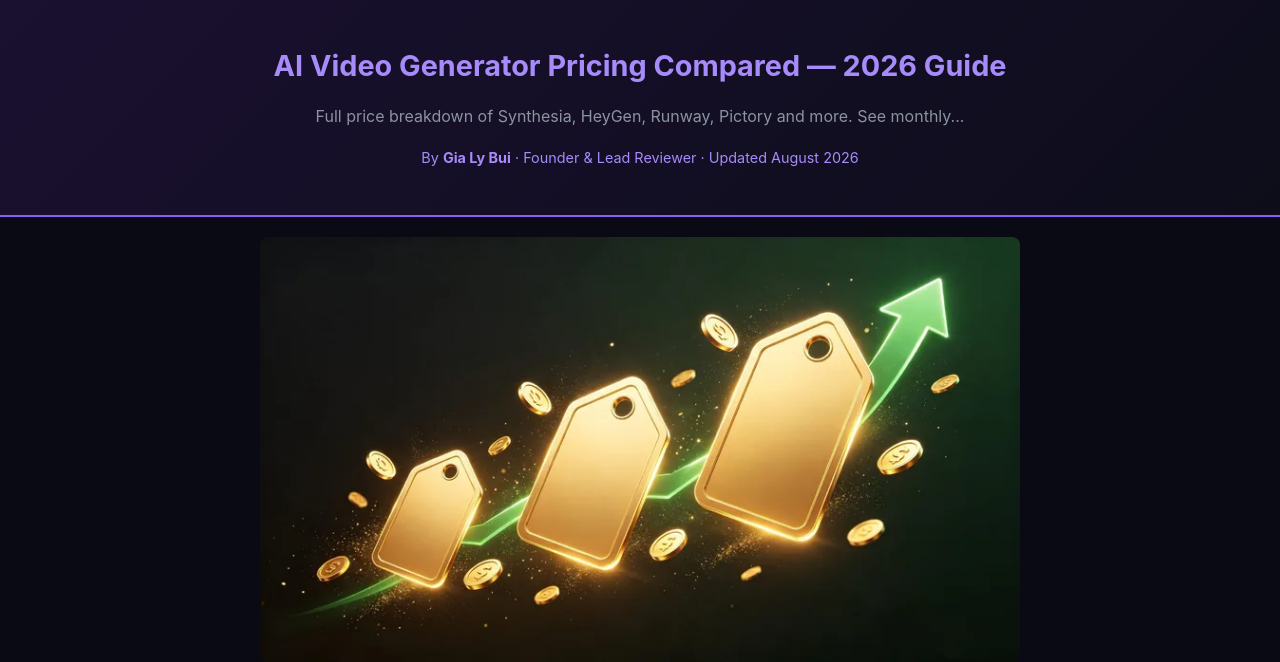
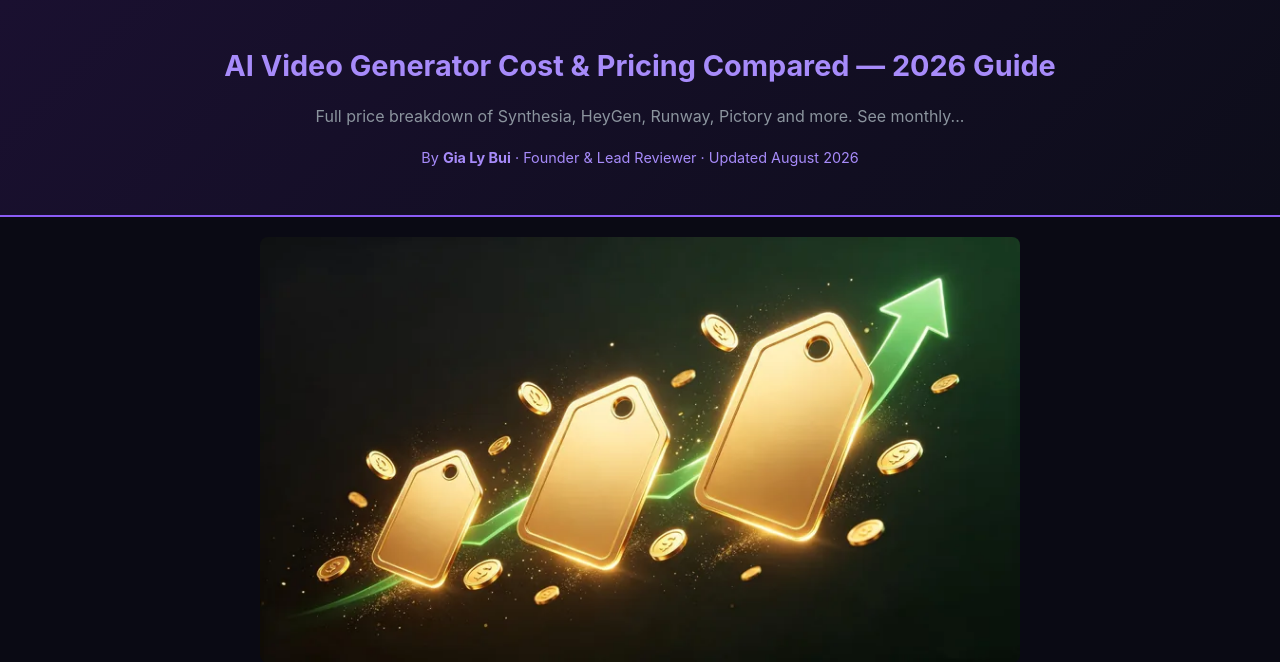
Before and after one commit to buigialy30206-eng/ai-video-tools, a FastAPI app: page /pricing in a window 1280 px wide. Shown: the top 662 px of the page. Run offline with FastAPI, Linux system fonts and the light colour scheme.

Commit message:
pricing page: add 'cost' to title/meta (GSC query mining — cost cluster 8 impressions)

```diff
--- a/templates/pricing.html
+++ b/templates/pricing.html
@@ -3,13 +3,13 @@
 <head>
     <meta charset="UTF-8">
     <meta name="viewport" content="width=device-width, initial-scale=1.0">
-    <title>AI Video Generator Pricing Compared — 2026 Guide</title>
-    <meta name="description" content="Full price breakdown of Synthesia, HeyGen, Runway, Pictory and more. See monthly costs, hidden fees and which AI video tool fits your budget.">
+    <title>AI Video Generator Cost & Pricing Compared — 2026 Guide</title>
+    <meta name="description" content="AI video generator cost guide: real monthly prices for Synthesia, HeyGen, Runway, Pictory and more, plus hidden fees and credit limits.">
     <link rel="preload" as="image" href="/static/hero-pricing-1200.webp" imagesrcset="/static/hero-pricing-720.webp 720w, /static/hero-pricing-800.webp 800w, /static/hero-pricing-1200.webp 1200w, /static/hero-pricing-1440.webp 1440w, /static/hero-pricing-1920.webp 1920w" imagesizes="(max-width: 800px) 100vw, 800px" fetchpriority="high">
     <link rel="canonical" href="https://aivideotest.com/pricing">
     <link rel="icon" type="image/png" href="/static/logo.png">
-    <meta property="og:title" content="AI Video Generator Pricing Compared — 2026 Guide">
-    <meta property="og:description" content="Full price breakdown of Synthesia, HeyGen, Runway, Pictory and more. See monthly costs, hidden fees and which AI video tool fits your budget.">
+    <meta property="og:title" content="AI Video Generator Cost & Pricing Compared — 2026 Guide">
+    <meta property="og:description" content="AI video generator cost guide: real monthly prices for Synthesia, HeyGen, Runway, Pictory and more, plus hidden fees and credit limits.">
     <meta property="og:url" content="https://aivideotest.com/pricing">
     <meta property="og:site_name" content="AI Video Tools">
     <meta property="og:type" content="article">
@@ -17,13 +17,13 @@
     <meta property="og:image:width" content="1920">
     <meta property="og:image:height" content="1080">
     <meta name="twitter:card" content="summary_large_image">
-    <meta name="twitter:title" content="AI Video Generator Pricing Compared — 2026 Guide">
-    <meta name="twitter:description" content="Full price breakdown of Synthesia, HeyGen, Runway, Pictory and more. See monthly costs, hidden fees and which AI video tool fits your budget.">
+    <meta name="twitter:title" content="AI Video Generator Cost & Pricing Compared — 2026 Guide">
+    <meta name="twitter:description" content="AI video generator cost guide: real monthly prices for Synthesia, HeyGen, Runway, Pictory and more, plus hidden fees and credit limits.">
     <meta name="twitter:image" content="https://aivideotest.com/static/hero-pricing.jpg">
     <meta name="article:modified_time" content="2026-08-16T00:00:00+00:00">
     <meta name="last-updated" content="2026-08-16">
     <script type="application/ld+json">
-    {"@context":"https://schema.org","@type":"Article","headline":"AI Video Generator Pricing Compared — 2026 Guide","image":"https://aivideotest.com/static/hero-pricing.jpg","datePublished":"2026-08-16T00:00:00+00:00","dateModified":"2026-08-16T00:00:00+00:00","author":{"@type":"Person","name":"Gia Ly Bui","url":"https://x.com/gialybui"},"publisher":{"@type":"Organization","name":"AI Video Tools","url":"https://aivideotest.com/"}}
+    {"@context":"https://schema.org","@type":"Article","headline":"AI Video Generator Cost & Pricing Compared — 2026 Guide","image":"https://aivideotest.com/static/hero-pricing.jpg","datePublished":"2026-08-16T00:00:00+00:00","dateModified":"2026-08-16T00:00:00+00:00","author":{"@type":"Person","name":"Gia Ly Bui","url":"https://x.com/gialybui"},"publisher":{"@type":"Organization","name":"AI Video Tools","url":"https://aivideotest.com/"}}
     </script>
     <script type="application/ld+json">
     {"@context":"https://schema.org","@type":"BreadcrumbList","itemListElement":[{"@type":"ListItem","position":1,"name":"Home","item":"https://aivideotest.com/"},{"@type":"ListItem","position":2,"name":"AI Video Pricing","item":"https://aivideotest.com/pricing"}]}
@@ -60,7 +60,7 @@
 </head>
 <body>
     <header>
-        <h1>AI Video Generator Pricing Compared — 2026 Guide</h1>
+        <h1>AI Video Generator Cost & Pricing Compared — 2026 Guide</h1>
         <p>Full price breakdown of Synthesia, HeyGen, Runway, Pictory and more. See monthly...</p>
         <p style="color:#a78bfa; font-size:0.9em; margin-top:6px;">By <strong>Gia Ly Bui</strong> · Founder & Lead Reviewer · Updated August 2026</p>
     </header>
```
